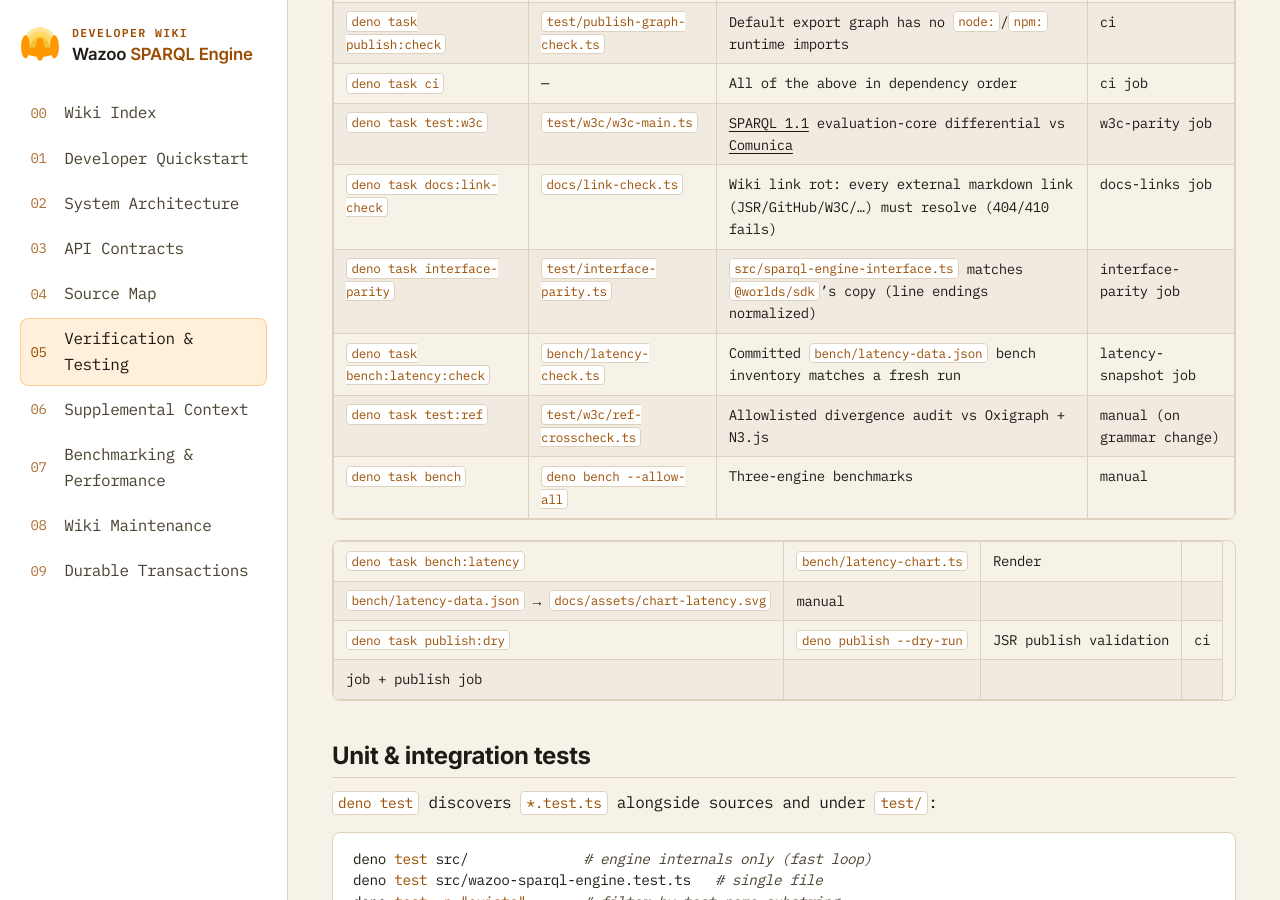
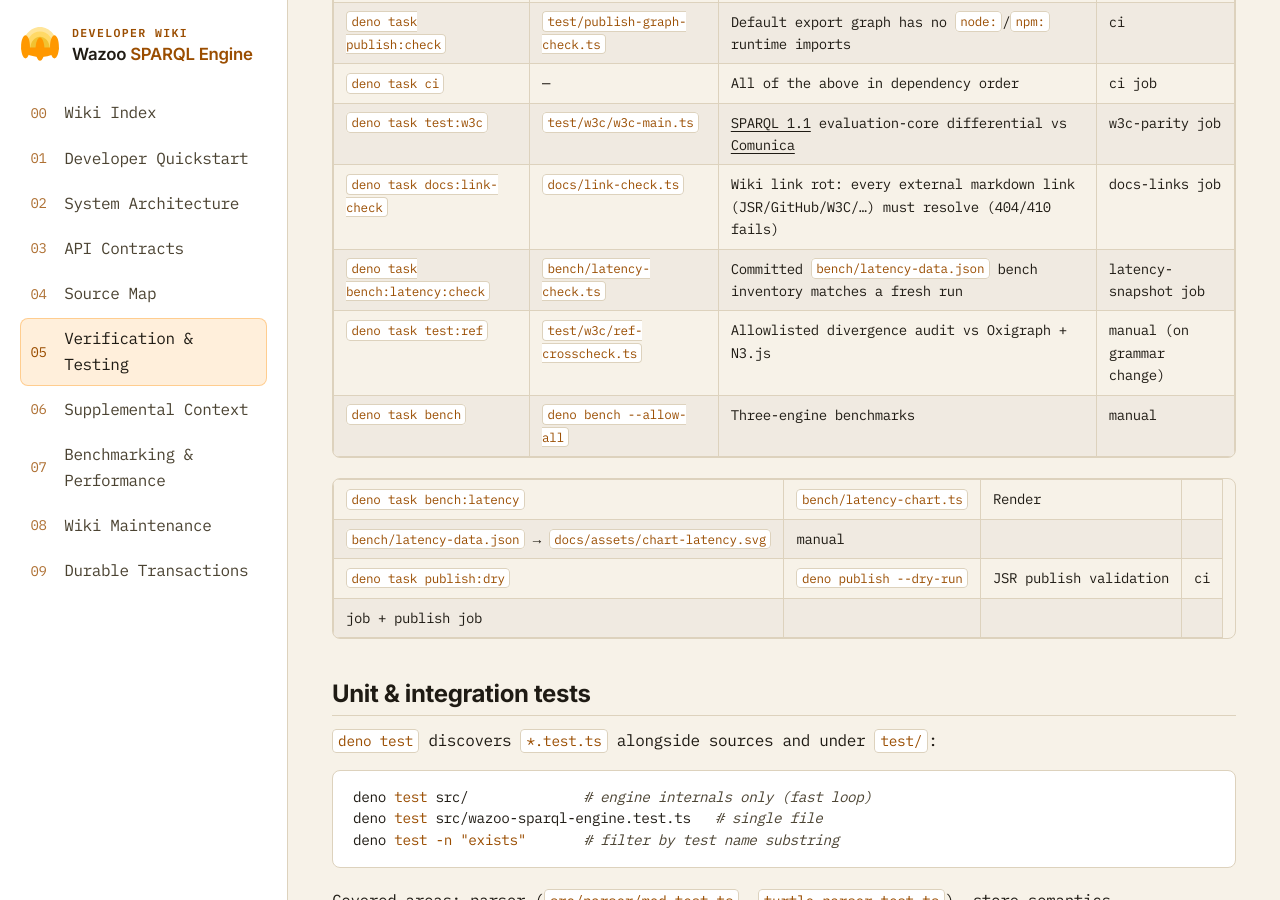
Before and after one commit to wazootech/sparql-engine, a Jekyll site: the page built from docs/05-testing.md, in a window 1280 px wide and 900 px high, scrolled down 1251 px. Built offline with Jekyll 4.4.1, drawn with Linux system fonts in a browser that asks for light colours; some of the changed text lies outside the part shown.

Commit message:
docs: drop interface-parity references after parity gate removal
The interface-parity job/task/script were removed in #184, but the docs
still described the duplicated-interface policy and the CI job. Point the
source-map Role at the engine as the single source of truth (re-exported
by @worlds/sdk), drop the stale test/interface-parity table rows, and
trim the CI job lists and glossary.

🤖 Generated with Codebuff
Co-Authored-By: Codebuff <noreply@codebuff.com>

```diff
--- a/docs/05-testing.md
+++ b/docs/05-testing.md
@@ -21,10 +21,9 @@ Typecheck + lint + fmt + parser     deno task check / lint / fmt:check / parser:
 Every layer runs in CI (`.github/workflows/ci.yml`): the `ci` job runs
 `deno task ci` (plus explicit `test:exists-ref` and `publish:dry` steps),
 `w3c-parity` runs `deno task test:w3c` + `deno task test:exists-ref`,
-`interface-parity` gates the shared interface spec, `latency-snapshot` re-checks
-the committed bench inventory, `docs-drift` enforces the wiki's `detail_level`
-guardrail (`L<line>` citations fail), `docs-links` fails on wiki link rot, and
-`publish.yml` gates `deno publish`.
+`latency-snapshot` re-checks the committed bench inventory, `docs-drift`
+enforces the wiki's `detail_level` guardrail (`L<line>` citations fail),
+`docs-links` fails on wiki link rot, and `publish.yml` gates `deno publish`.
 
 ## Task reference
 
@@ -45,7 +44,6 @@ guardrail (`L<line>` citations fail), `docs-links` fails on wiki link rot, and
 | `deno task ci`                  | —                              | All of the above in dependency order                                                                                  | ci job                     |
 | `deno task test:w3c`            | `test/w3c/w3c-main.ts`         | [SPARQL 1.1](https://www.w3.org/TR/sparql11-query/) evaluation-core differential vs [Comunica](https://comunica.dev/) | w3c-parity job             |
 | `deno task docs:link-check`     | `docs/link-check.ts`           | Wiki link rot: every external markdown link (JSR/GitHub/W3C/…) must resolve (404/410 fails)                           | docs-links job             |
-| `deno task interface-parity`    | `test/interface-parity.ts`     | `src/sparql-engine-interface.ts` matches `@worlds/sdk`'s copy (line endings normalized)                               | interface-parity job       |
 | `deno task bench:latency:check` | `bench/latency-check.ts`       | Committed `bench/latency-data.json` bench inventory matches a fresh run                                               | latency-snapshot job       |
 | `deno task test:ref`            | `test/w3c/ref-crosscheck.ts`   | Allowlisted divergence audit vs Oxigraph + N3.js                                                                      | manual (on grammar change) |
 | `deno task bench`               | `deno bench --allow-all`       | Three-engine benchmarks                                                                                               | manual                     |
```
Also changed, not shown: docs/04-source-map.md (+1 -2 lines), docs/06-supplemental-context.md (+10 -10 lines).
